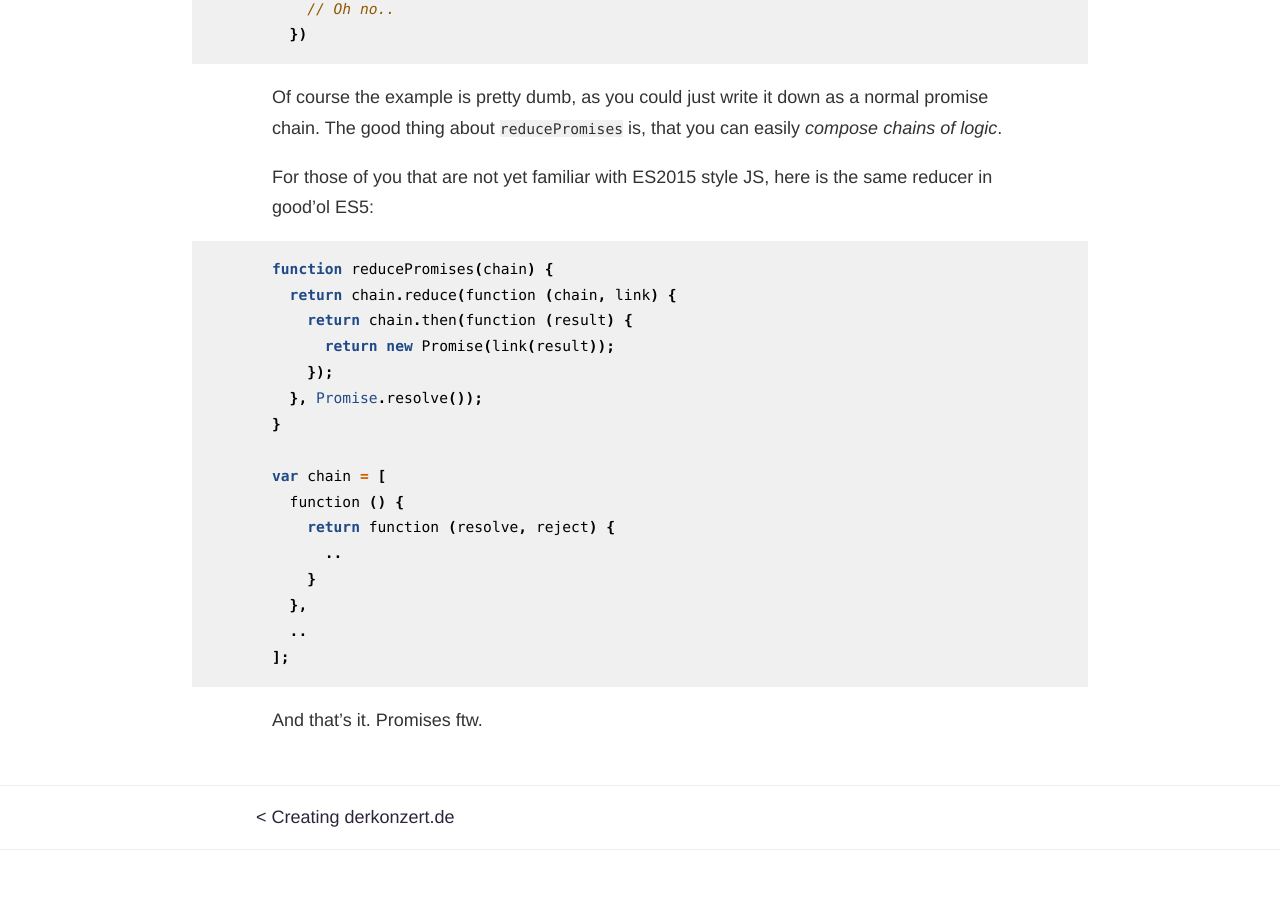
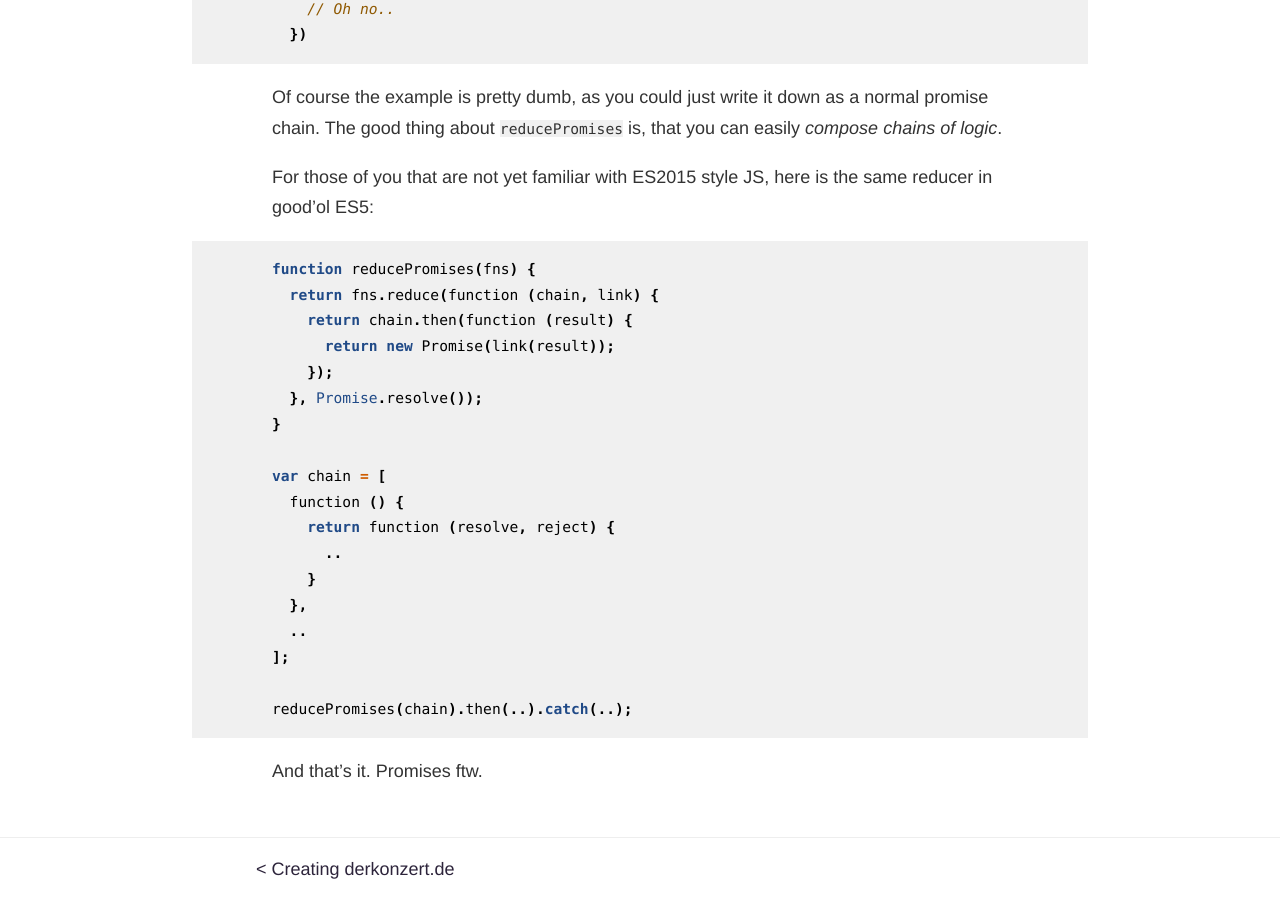
Before and after one commit to jkempff/jkempff.github.io, a Jekyll site: the page built from _posts/2016-07-29-create-a-promise-chain.md, in a window 1280 px wide and 900 px high, scrolled down 1810 px. Built offline with Jekyll 4.4.1, drawn with Linux system fonts in a browser that asks for light colours.

Commit message:
minor improvements of es5 code

````diff
--- a/_posts/2016-07-29-create-a-promise-chain.md
+++ b/_posts/2016-07-29-create-a-promise-chain.md
@@ -58,8 +58,8 @@ Of course the example is pretty dumb, as you could just write it down as a norma
 For those of you that are not yet familiar with ES2015 style JS, here is the same reducer in good'ol ES5:
 
 ```js
-function reducePromises(chain) {
-  return chain.reduce(function (chain, link) {
+function reducePromises(fns) {
+  return fns.reduce(function (chain, link) {
     return chain.then(function (result) {
       return new Promise(link(result));
     });
@@ -74,6 +74,8 @@ var chain = [
   },
   ..
 ];
+
+reducePromises(chain).then(..).catch(..);
 ```
 
 And that's it. Promises ftw.
````
